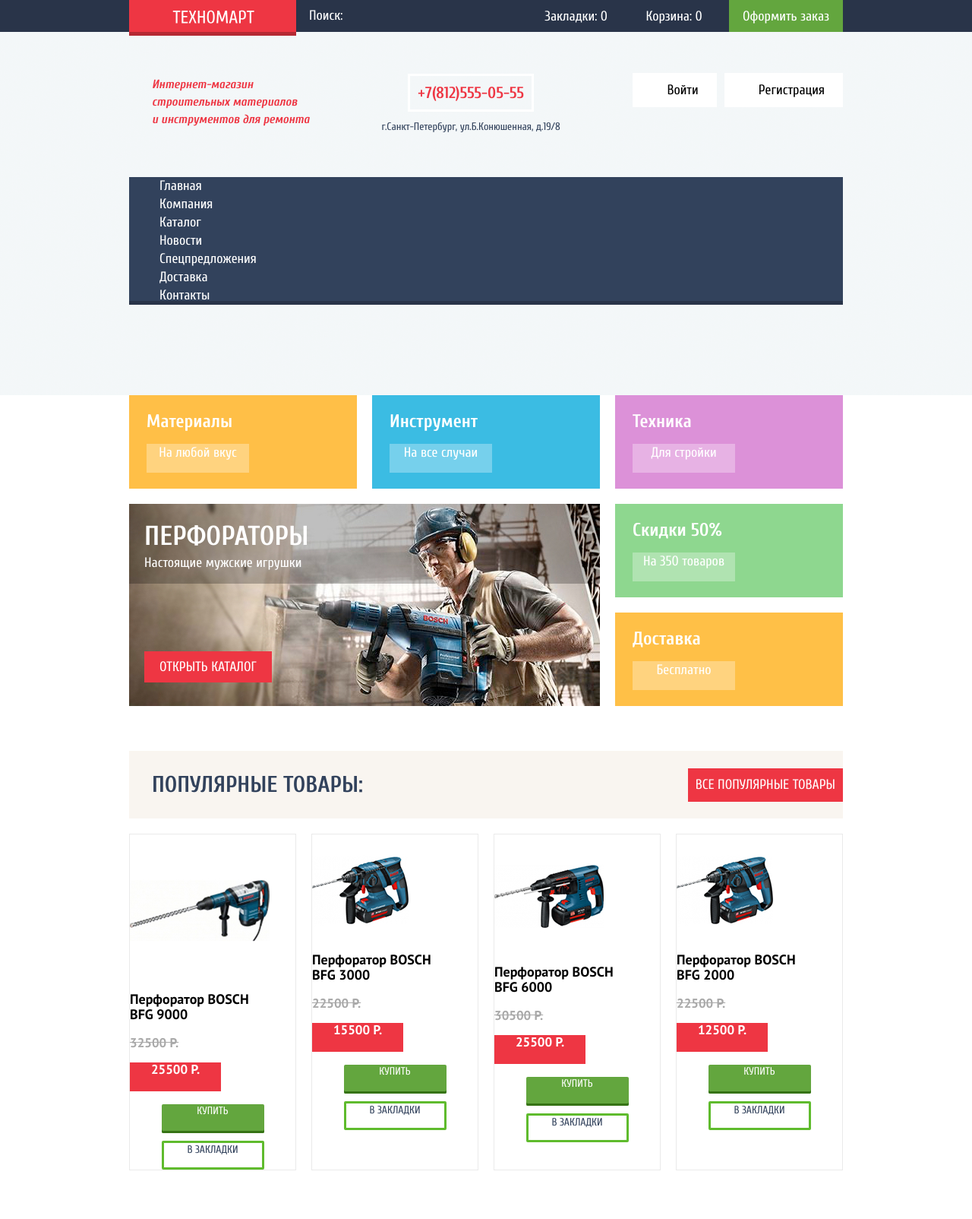
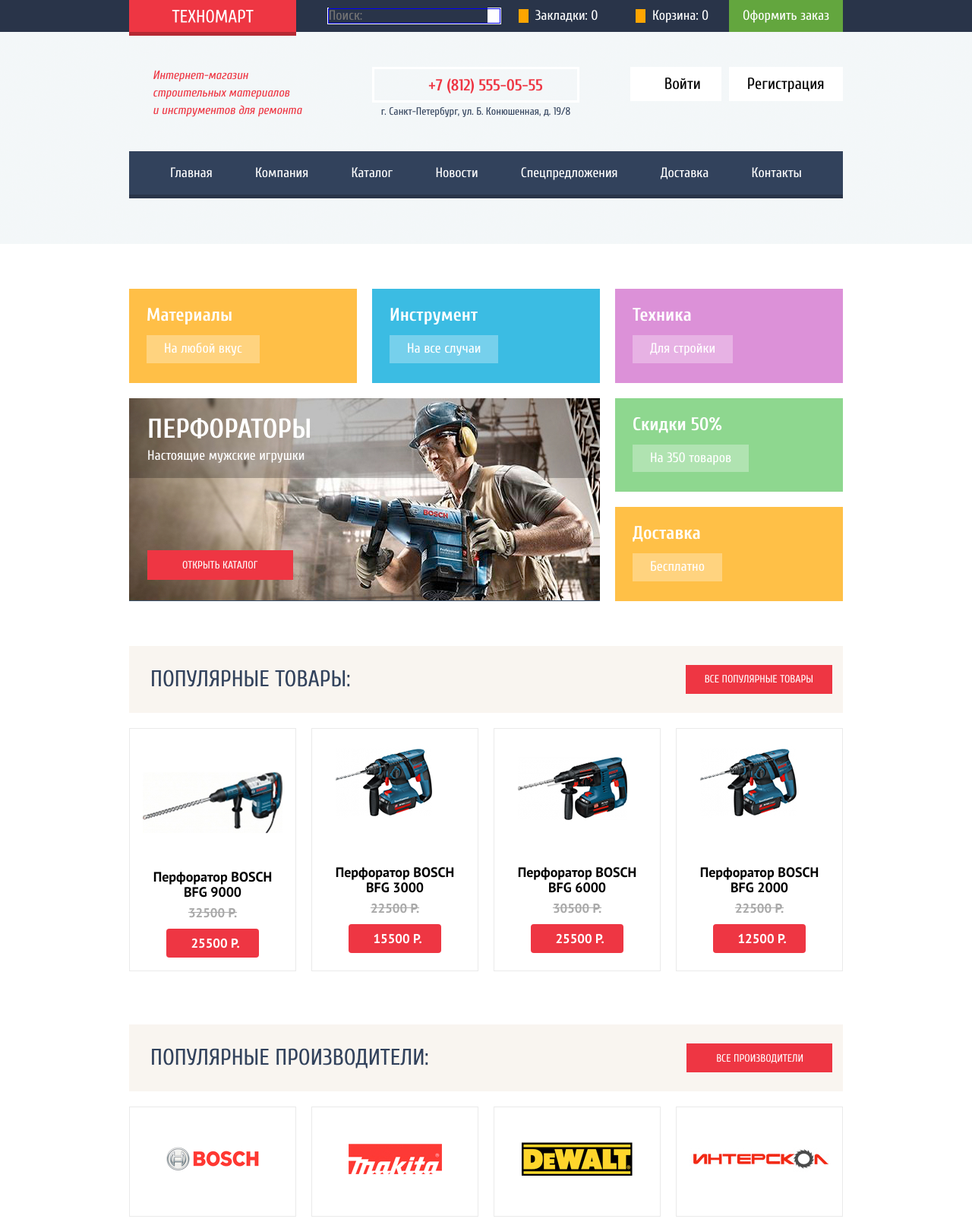
Before and after one commit to AlinaTopalova/1712619-technomart-30, a plain HTML site: page index.html in a window 1280 px wide. Shown: the top 1604 px of the page at 76% size. Drawn offline with Linux system fonts and the light colour scheme.

Commit message:
Доработка задания сетка на флексах для главной страницы и исправление замечаний

```diff
--- a/css/style.css
+++ b/css/style.css
@@ -11,7 +11,7 @@
   src: url("../fonts/cuprumbold.woff2") format("woff2"),
     url("../fonts/cuprumbold.woff") format("woff");
   font-weight: 700;
-  font-style: normal;
+  font-style: bold;
 }
 
 @font-face {
@@ -71,6 +71,7 @@
   --basic-red: #EE3643;
   --basic-dark-red: #CA2C37;
   --basic-extradark-red: #BA2732;
+  --basic-extradark-red2: #b52933;
   --basic-bright-green: #8ED78F;
   --basic-light-green: #5FBB2D;
   --basic-green: #63A63E;
@@ -86,20 +87,23 @@
 /* Global */
 
 body {
-  min-width: 960;
+  box-sizing: border-box;
+  min-width: 960px;
   margin: 0;
   padding: 0;
   font-family: "Cuprum", Arial, sans-serif;
   font-size: 18px;
-  line-height: 24px;
   font-style: normal;
   color: var(--basic-black);
   background-color: var(--basic-white);
-
   min-height: 100%;
   display: grid;
   grid-template-rows: min-content 1fr min-content;
   align-content: start;
+}
+
+body * {
+  box-sizing: inherit;
 }
 
 a {
@@ -141,14 +145,11 @@ img {
 
 .main-header {
   background-image: url("../img/top-background.png");
-}
-
-.top-header-wrapper {
-  background-color: var(--basic-extradark-blue);
+  padding-bottom: 65px;
 }
 
 .container {
-  width: 940px;
+  width: 960px;
   margin: 0 auto;
   padding: 0px 10px;
 }
@@ -156,42 +157,46 @@ img {
 
 /*header-top*/
 
-.main-header-top {
+.main-header-top-wrapper {
   background-color: var(--basic-extradark-blue);
-  display: grid;
-  grid-template-columns: 1fr 1fr 2fr;
-  width: 940px;
-  height: 42px;
-  margin-bottom: 47px;
-}
-.main-header-top {
-  background-color: var(--basic-extradark-blue);
-  display: grid;
-  grid-template-columns: 1fr 1fr 2fr;
-  width: 940px;
-  height: 42px;
-  margin-bottom: 47px;
 }
 
-.logo {
-  background-color: var(--basic-red);
-  width: 220px;
-  height: 47px;
-  box-shadow: inset 0px -5px 0px rgba(0, 0, 0, 0.24);
+.main-header-top {
+  display: flex;
 }
 
-.logo img {
-margin: 13px 57px 18px 57px;
+.header-logo {
+  background-color: var(--basic-red);
+  box-shadow: 0px 5px 0px var(--basic-extradark-red2);
+  padding: 12px 56px;
+}
+
+.header-logo img {
+  display: block;
+}
+
+.search-form {
+  background-color: var(--basic-extradark-blue);
+  color: white;
+  width: 271px;
+  align-self: stretch;
+  display: flex;
+  flex-direction: column;
+  justify-content: center;
+  padding-left: 41px;
 }
 
 .search-form input {
-  background-color: var(--basic-extradark-blue);
   border: none;
-  margin-top: 10px;
+  display: inline-block;
+  outline: 1px solid blue;
+  width: 100%;
+
 }
 
 .search-form input::placeholder {
-  color: var(--basic-white);
+  background-color: var(--basic-extradark-blue);
+  outline: none;
 }
 
 .search-form input:focus {
@@ -199,38 +204,34 @@ margin: 13px 57px 18px 57px;
   border: none;
 }
 
-.links {
-  justify-self: end;
+.header-links {
+  display: flex;
+  justify-content: flex-end;
 }
 
-.links a {
+.header-links a {
+  display: flex;
+  justify-content: center;
+  align-items: center;
   color: var(--basic-white);
+  width: 150px;
 }
 
-.header-bookmark {
-  padding: 10px 15px;
+.header-link-icon {
+  display: inline-block;
+  width: 13px;
+  height: 18px;
+  margin-right: 9px;
+  background-color: orange;
 }
 
-.header-cart {
-  display: inline-block;
-  text-align: center;
-  padding-top: 10px;
-  width: 136px;
-  height: 32px;
-}
-
-.header-bookmark:hover,
-.header-cart:hover {
+.header-link-bookmark:hover,
+.header-link-cart:hover {
   background-color: var(--basic-dark-grey);
   color: rgba(255, 255, 255, 0.5);
 }
 
 .checkout {
-  display: inline-block;
-  text-align: center;
-  padding-top: 10px;
-  width: 150px;
-  height: 32px;
   background-color: var(--basic-green);
 }
 
@@ -247,32 +248,40 @@ margin: 13px 57px 18px 57px;
 /*main-header-info*/
 
 .main-header-info {
-  display: grid;
-  grid-template-columns: 1fr 1fr 1fr;
-  column-gap: 20px;
-  margin-bottom: 40px;
+  display: flex;
+  padding-top: 46px;
+  padding-bottom: 40px;
+  padding-left: 41px;
 }
 
 .main-title {
   font-size: 16px;
   line-height: 23px;
+  font-weight: 400;
   font-style: italic;
   color: var(--basic-red);
-  margin-left: 30px;
+  margin: 0px;
+  margin-right: 93px;
 }
 
-.main-header-contacts{
-  text-align: center;
+.main-header-contacts p {
+  margin: 0px;
 }
 
-.header-phone {
+.main-header-contacts {
+  margin-right: 67px;
+}
+
+.header-phone a {
   font-size: 21px;
   line-height: 30px;
   font-weight: 700;
   color: var(--basic-red);
-  padding: 10px;
+}
+
+.header-phone {
+  padding: 6px 45px 5px 71px;
   border: 3px solid var(--basic-white);
-  margin: 0;
 }
 
 .header-address {
@@ -285,17 +294,30 @@ margin: 13px 57px 18px 57px;
 .user-links-list {
   display: flex;
   list-style: none;
+  margin: 0px;
+  padding: 0px;
 }
 
-.user-links a{
+.user-links-list a {
+  font-family: "Cuprum";
+  font-size: 21px;
+  line-height: 21px;
+  font-weight: 400;
   color: var(--basic-black);
   background-color: var(--basic-white);
+  display: block;
+}
+
+.user-links-list li:not(:nth-last-child(1)) {
+  margin-right: 10px;
+}
+
+.login-link {
+  padding: 12px 27px 12px 45px;
+}
+
+.sign-up-link {
   padding: 12px 24px;
-  margin-right: 0px;
-  margin-left: 10px;
-}
-.user-links a:nth-child(1) {
-  padding-left: 45px;
 }
 
 .user-links a:hover {
@@ -309,35 +331,43 @@ margin: 13px 57px 18px 57px;
 
 /*main navigation*/
 
-.main-navigation {
+.site-navigation {
+  display: flex;
+  justify-content: space-around;
+  list-style: none;
+  margin: 0px;
+  padding: 0px;
+  padding-left: 26px;
+  padding-right: 26px;
+  background-color: var(--basic-dark-blue);
+  box-shadow: 0px 5px 0px var(--basic-extradark-blue);
+  }
+
+.site-navigation a {
   font-size: 18px;
   line-height: 24px;
+  font-weight: 400;
+  display: inline-block;
   color: var(--basic-white);
-  background-color: var(--basic-dark-blue);
-  box-shadow: inset 0px -5px 0px #293449;
-  padding: 0px;
-  margin-bottom: 119px;;
+  padding: 17px 26px 16px 26px;
 }
 
-.site-navigation {
-  list-style: none;
-}
-
-.site-navigation a {
-  color: var(--basic-white);
-}
-
-.main-navigation a:hover {
+.site-navigation a:hover {
   background-color: var(--basic-extradark-blue);
 }
 
-.main-navigation a:focus {
+.site-navigation a:focus {
   background-color: var(--basic-extradark-blue);
   opacity: 0.5;
 }
 
 
 /*offers*/
+
+.offers {
+  padding-top: 59px;
+  padding-bottom: 59px;
+}
 
 .offers-list {
   display: grid;
@@ -346,13 +376,15 @@ margin: 13px 57px 18px 57px;
   list-style: none;
   margin: 0px;
   padding: 0px;
-  margin-bottom: 59px;
 }
 
 .offer-slider {
   position: relative;
   grid-column: 1/span 2;
   grid-row: 2/span 2;
+  padding: 23px 24px 27px 24px;
+  background-color: var(--basic-grey);
+  z-index: -2;
 }
 
 .offer-slide img {
@@ -367,15 +399,12 @@ margin: 13px 57px 18px 57px;
   line-height: 30px;
   font-weight: 700;
   color: var(--basic-white);
-  padding-left: 23px;
-  padding-top: 20px;
   margin: 0px;
-  margin-bottom: 14px;
+  margin-bottom: 11px;
 }
 
 .offer-item {
-  width: 300px;
-  height: 123px;
+  padding: 20px 23px 26px 23px;
 }
 
 .offer-item-materials {
@@ -406,10 +435,9 @@ margin: 13px 57px 18px 57px;
   display: inline-block;
   color: var(--basic-white);
   background: rgba(255,255,255,0.3);
-  margin-left: 23px;
-  width: 135px;
-  height: 38px;
   text-align: center;
+  padding: 8px 23px 8px 23px;
+  box-sizing: border-box;
 
 }
 
@@ -427,8 +455,7 @@ margin: 13px 57px 18px 57px;
   font-weight: 700;
   text-transform: uppercase;
   color: var(--basic-white);
-  margin-left: 20px;
-  margin-top: 25px;
+  margin: 0px;
   margin-bottom: 5px;
 }
 
@@ -437,58 +464,68 @@ margin: 13px 57px 18px 57px;
   line-height: 24px;
   color: var(--basic-white);
   margin: 0px;
-  padding-left: 20px;
-  margin-bottom: 113px;
+  margin-bottom: 121px;
 }
 
 .slide-button {
-  padding: 10px 20px;
-  margin-left: 20px;
+  font-family: "Cuprum";
+  font-size: 14px;
+  line-height: 18px;
+  font-weight: 400;
+  padding: 12px 47px 11px 46px;
 }
 
 
 /*popular products*/
 .pop-products {
-  margin-bottom: 70px;
+  padding-bottom: 70px;
 }
 
 .pop-section {
   display: flex;
   justify-content: space-between;
   align-items: center;
-  height: 89px;
   background-color: var(--basic-dark-white2);
   margin-bottom: 20px;
+  padding: 25px 14px 25px 28px;
 }
 
-
 .second-title {
-  display: inline-block;
   font-size: 30px;
   line-height: 30px;
+  font-weight: 400;
   text-transform: uppercase;
   color: var(--basic-dark-blue);
-  padding-left: 30px;
   margin: 0px;
+}
+
+.pop-products-button {
+  font-size: 14px;
+  line-height: 18px;
+  padding: 10px 25px 10px 25px ;
 }
 
 .products-list {
   display: grid;
   grid-template-columns: repeat(4, 1fr);
   list-style: none;
-  width: 940px;
   gap: 20px;
   margin: 0px;
   padding: 0px;
 }
 
-.pop-products-button {
-  margin: 0px;
-  padding-right: 10px;
+.product-item {
+  display: flex;
+  flex-direction: column;
+  align-items: center;
+  border: 1px solid #EAEAEA;
+  padding-top: 15px;
+  padding-bottom: 17px;
 }
 
-.product-item {
-  border: 1px solid #EAEAEA;
+.product-image {
+  margin: 0px;
+  min-height: 164px;
 }
 
 .product-card-title {
@@ -496,7 +533,11 @@ margin: 13px 57px 18px 57px;
   font-weight: 700;
   font-size: 18px;
   line-height: 20px;
+  text-align: center;
   color: var(--basic-black);
+  margin: 0px;
+  margin-bottom: 8px;
+
 }
 
 .old-price {
@@ -507,6 +548,8 @@ margin: 13px 57px 18px 57px;
   text-transform: uppercase;
   text-decoration-line: line-through;
   color: var(--basic-light-grey3);
+  margin: 0px;
+  margin-bottom: 12px;
 }
 
 .new-price {
@@ -515,15 +558,15 @@ margin: 13px 57px 18px 57px;
   line-height: 18px;
   font-weight: 700;
   text-transform: uppercase;
-  text-align: center;
   color: var(--basic-white);
   background-color: var(--basic-red);
-  width: 120px;
-  height: 38px;
+  border-radius: 4px;
+  margin: 0px;
+  padding: 10px 25px 10px 32px;
 }
 
 .actions {
-  display: flex;
+  display: none;
   flex-direction: column;
   align-items: center;
 }
@@ -539,8 +582,7 @@ margin: 13px 57px 18px 57px;
   background-color: var(--basic-green);
   box-shadow: inset 0px -3px 0px #367315;
   border-radius: 2px;
-  width: 135px;
-  height: 38px;
+  padding: 13px 41px 12px 54px;
   margin-bottom: 10px;
 }
 
@@ -564,8 +606,7 @@ margin: 13px 57px 18px 57px;
   border: 3px solid var(--basic-light-green);
   box-sizing: border-box;
   border-radius: 2px;
-  width: 135px;
-  height: 38px;
+  padding: 11px 32px 11px 31px;
 }
 
 .add-bookmark:hover {
@@ -580,7 +621,13 @@ margin: 13px 57px 18px 57px;
 
 /*popular producer*/
 .pop-producers {
-  margin-bottom: 70px;
+  padding-bottom: 70px;
+}
+
+.pop-producers-button {
+  font-size: 14px;
+  line-height: 18px;
+  padding: 11px 38px 9px 39px;
 }
 
 .producers-list {
@@ -593,17 +640,23 @@ margin: 13px 57px 18px 57px;
 }
 
 .producers-list li {
+  display: flex;
+  justify-content: center;
+  align-items: center;
+  width: 220px;
+  min-height: 145px;
   border: 1px solid #EAEAEA;
-}
-.producers-list a {
-  margin: auto;
 }
 
 
 /*service*/
 
-.service-wrapper {
+.service-info-wrapper {
   background-color: var(--basic-dark-white);
+}
+
+.service-info {
+  padding: 65px 10px 99px 10px;
 }
 
 .service {
@@ -618,9 +671,9 @@ margin: 13px 57px 18px 57px;
 
 .service-list {
   list-style: none;
-  margin-left: 80px;
-  padding:0px;
-
+  margin: 0px;
+  padding: 0px;
+  margin-left: 82px;
 }
 
 .main-service-title {
@@ -630,64 +683,73 @@ margin: 13px 57px 18px 57px;
   text-transform: uppercase;
   color: var(--basic-black);
   margin: 0px;
-  padding-top: 67px;
+  margin-bottom: 27px;
+}
 
+.main-service-description {
+  font-family: PT Sans;
+  font-size: 13px;
+  line-height: 24px;
+  margin: 0px;
+  margin-bottom: 69px;
 }
 
 .service-title {
   font-family: "Cuprum";
   font-size: 30px;
   line-height: 30px;
+  font-weight: normal;
   text-transform: uppercase;
   color: var(--basic-dark-blue);
   margin: 0px;
+  margin-bottom: 28px;
 }
 
-.service-buttons {
+.service-buttons-list {
   list-style: none;
   margin: 0px;
-  padding:0px;
+  padding: 0px;
 }
 
 .service-button {
   font-size: 21px;
   line-height: 30px;
   font-weight: 700;
-  font: inherit;
   color: var(--basic-white);
   background-color: var(--basic-dark-blue);
-  box-shadow: 0px 1px 0px var(--basic-extradark-blue), inset 0px 1px 0px #405069;
+  box-shadow: 0px 1px 0px var(--basic-extradark-blue),
+  inset 0px 1px 0px #405069;
   border: none;
+  outline: none;
   width: 240px;
   height: 61px;
-  padding: 20px;
+  padding-left: 22px;
   text-align: left;
 }
 
 .service-button:hover {
   background-color: var(--basic-extradark-blue);
-  box-shadow: 0px 1px 0px #293449, inset 0px 1px 0px #405069;
-  outline: none;
+  box-shadow: 0px 1px 0px var(--basic-extradark-blue),
+  inset 0px 1px 0px #405069;
 }
 
 .service-button:focus {
   background-color: var(--basic-white);
-  box-shadow: 0px 1px 0px #FFFFFF, inset 0px 1px 0px #FFFFFF;
+  box-shadow: 0px 1px 0px var(--basic-white), inset 0px 1px 0px var(--basic-white);
   color: var(--basic-dark-blue);
-  outline: none;
 }
 
 .service-button:active {
   background-color: var(--basic-white);
-  box-shadow: 0px 1px 0px #FFFFFF, inset 0px 1px 0px #FFFFFF;
+  box-shadow: 0px 1px 0px var(--basic-white), inset 0px 1px 0px var(--basic-white);
   color: var(--basic-dark-blue);
-  outline: none;
 }
 
 .description {
   font-family: PT Sans;
   font-size: 13px;
   line-height: 24px;
+  margin: 0px;
 }
 
 
@@ -696,29 +758,39 @@ margin: 13px 57px 18px 57px;
 .company-info {
   display: flex;
   justify-content: space-between;
-  margin-bottom: 70px;
+  padding-top: 70px;
+  padding-bottom: 70px;
 }
 
 .company-title {
   color: var(--basic-black);
-  padding-top: 74px;
-  padding-left: 0px;
-  margin-bottom: 24px;
+  margin-bottom: 25px;
 }
 
 .company-description {
-  margin-bottom: 35px;
+  margin-bottom: 27px;
 }
 
 .partners-list {
   font-size: 18px;
   line-height: 24px;
-  margin-bottom: 23px;
-  margin-bottom: 20px;
+  margin: 0px;
+  margin-bottom: 25px;
+}
+
+.partners-list li {
+  margin-bottom: 14px;
+}
+
+.partners-list li:nth-child(3) {
+  margin-bottom: 0px;
 }
 
 .about-company-button {
-  padding: 11px 40px 9px 40px;
+  padding: 11px 40px;
+  font-size: 14px;
+  line-height: 18px;
+  font-weight: 400;
 }
 
 
@@ -726,44 +798,61 @@ margin: 13px 57px 18px 57px;
 
 .contacts-title {
   color: var(--basic-black);
-  padding-top: 74px;
-  padding-left: 0px;
   margin-bottom: 24px;
+}
+
+.contacts-description {
+  margin-bottom: 35px;
 }
 
 .contacts-map {
   display: flex;
   flex-direction: column;
-  justify-content: center;
 }
 
 .map {
-  margin-bottom: 24px;
+  margin-bottom: 19px;
 }
 
 .contacts-map-button {
-  text-align: center;
-  padding-right: 0px;
+  font-size: 14px;
+  line-height: 18px;
+  font-weight: 400;
+  padding: 11px 61px 9px 61px;
 }
 
 
 /*footer*/
+.footer-top-wrapper {
+  background-color: var(--basic-dark-blue);
+}
 
 .footer-top {
   display: grid;
   grid-template-columns: 360px 1fr;
-}
-
-.footer-top-wrapper {
-  background-color: var(--basic-dark-blue);
+  padding-bottom: 50px;
 }
 
 .footer-contacts p {
   color: var(--basic-white);
+  margin: 0px;
+  line-height: 24px;
 }
 
 .footer-contacts {
   grid-row: 1/3;
+}
+
+.footer-logo {
+  display: inline-block;
+  background-color: var(--basic-red);
+  box-shadow: 0px 5px 0px var(--basic-extradark-red2);
+  padding: 20px 41px;
+  margin-bottom: 23px;
+}
+
+.footer-logo img{
+  display: block;
 }
 
 .footer-navigation {
@@ -775,23 +864,37 @@ margin: 13px 57px 18px 57px;
 }
 
 .footer-navigation-list {
+  display: flex;
   list-style: none;
   margin: 0px;
   padding: 0px;
+  margin-top: 40px;
+  margin-left: 34px;
+  margin-bottom: 15px;
 }
 
 .footer-navigation-list a {
   color: var(--basic-white);
 }
 
+.footer-navigation-list li:not(:nth-last-child(1)) {
+  margin-right: 58px;
+}
+
 .products-menu-list {
+  display: flex;
   list-style: none;
   margin: 0px;
   padding: 0px;
+  margin-left: 58px;
 }
 
 .products-menu-list a {
   color: var(--basic-light-yellow);
+}
+
+.products-menu-list li:not(:nth-last-child(1)) {
+  margin-right: 58px;
 }
 
 .footer-navigation-list a:hover {
@@ -845,8 +948,13 @@ margin: 13px 57px 18px 57px;
 
 .social {
   display: flex;
-  justify-content: space-between;
-  width: 130px;
+  justify-content: center;
+  align-items: center;
+  font-size: 0px;
+}
+.social a {
+  padding: 15px 15px;
+  margin-right: 19px;
 }
 
 .vk {
--- a/index.html
+++ b/index.html
@@ -12,19 +12,23 @@
   </head>
   <body class="page-body">
     <header class="main-header">
-      <div class="top-header-wrapper">
+      <div class="main-header-top-wrapper">
         <section class="main-header-top container">
-        <div class="logo">
-          <a class="main-header-logo" href="#">
+          <div class="header-logo">
+            <a href="#">
               <img src="img/logo.svg" width="108" height="18" alt="Логотип Техномарт">
             </a>
           </div>
           <form class="search-form" method="post" action="https://echo.htmlacademy.ru">
             <input type="search" placeholder= "Поиск:">
           </form>
-          <div class="links">
-            <a class="header-bookmark" href="#">Закладки: 0</a>
-            <a class="header-cart" href="#">Корзина: 0</a>
+          <div class="header-links">
+            <a class="header-link header-link-bookmark" href="#">
+              <span class="header-link-icon"></span>Закладки: 0
+            </a>
+            <a class="header-link header-link-cart" href="#">
+              <span class="header-link-icon"></span>Корзина: 0
+            </a>
             <a class="checkout" href="#">Оформить заказ</a>
           </div>
         </section>
@@ -32,26 +36,26 @@
       <section class="main-header-info container">
         <h1 class="main-title">Интернет-магазин<br>
             строительных материалов<br>
-            и инструментов для ремонта</h1>
+            и инструментов для ремонта
+        </h1>
         <div class="main-header-contacts">
           <h2 hidden>Телефон и адрес</h2>
-          <p>
-            <a class="header-phone" href="tel:+78125550555">+7(812)555-05-55</a>
+          <p class="header-phone"><a href="tel:+78125550555">
+            +7 (812) 555-05-55</a>
           </p>
-          <p class="header-address">г.Санкт-Петербург, ул.Б.Конюшенная, д.19/8</p>
+          <p class="header-address">г. Санкт-Петербург, ул. Б. Конюшенная, д. 19/8
+          </p>
         </div>
-        <div class="user-links">
         <ul class="user-links-list">
-            <li>
+            <li class="user-links-item">
               <a class="login-link" href="#">Войти</a>
             </li>
-            <li>
+            <li class="user-links-item">
               <a class="sign-up-link" href="#">Регистрация</a>
             </li>
         </ul>
-        </div>
       </section>
-      <nav class="main-navigation container">
+      <nav class="container">
         <ul class="site-navigation">
           <li>
             <a>Главная</a>
@@ -186,7 +190,7 @@
       <section class="pop-producers container">
         <div class="pop-section">
           <h2 class="second-title">Популярные производители:</h2>
-          <a class="pop-section-button button" href="#">Все производители</a>
+          <a class="pop-producers-button button" href="#">Все производители</a>
         </div>
         <ul class="producers-list">
           <li>
@@ -231,14 +235,14 @@
           </li>
         </ul>
       </section>
-      <div class="service-wrapper">
-      <section class="container">
+      <div class="service-info-wrapper">
+      <section class="service-info container">
             <h2 class="main-service-title">Сервисы</h2>
-            <p class="description">Хороший интернет-магазин отличается от плохого не только ценами!<br>
+            <p class="main-service-description">Хороший интернет-магазин отличается от плохого не только ценами!<br>
             Мы стараемся изо всех сил, чтобы сделать ваши покупки приятными.
             </p>
           <div class="service">
-          <ul class="service-buttons">
+          <ul class="service-buttons-list">
             <li>
               <button type="button" class="service-button" disabled>Доставка</button>
             </li>
@@ -250,14 +254,14 @@
             </li>
           </ul>
           <ul class="service-list">
-            <li class="service-item" hidden>
+            <li class="service-item">
               <h2 class="service-title">Доставка</h2>
               <p class="description">Мы с удовольствием доставим ваш товар прямо<br>
                к вашему подъезду совершенно бесплатно!<br>
                Ведь мы неплохо заработаем,<br>
                поднимая его на ваш этаж!<br>
             </li>
-            <li class="service-item" >
+            <li class="service-item" hidden>
               <h2 class="service-title">Гарантия</h2>
               <p class="description">Если купленный у нас товар поломается или заискрит,<br>
                а также в случае пожара, спровоцированного его<br>
@@ -277,7 +281,7 @@
     </div>
     <div class="company-info container">
       <section class="about-company">
-        <h2 class="second-title company-title">Компания "ТЕХНОМАРТ"</h2>
+        <h2 class="second-title company-title">Компания «Техномарт»</h2>
         <p class="company-description description">Настоящий мужской шоппинг начинается здесь! Огромный выбор товаров для<br>
            ремонта и строительства не оставит равнодушным любителей сэкономить на<br>
            гастарбайтерах.</p>
@@ -292,7 +296,7 @@
       </section>
       <section class="contacts">
         <h2 class="second-title contacts-title">Контакты</h2>
-        <p class="description">Вы можете забрать товар сами,<br>
+        <p class="contacts-description description">Вы можете забрать товар сами,<br>
             заехав в наш офис:
         </p>
         <div class="contacts-map">
@@ -309,11 +313,11 @@
       <div class="footer-top container">
         <section class="footer-contacts">
           <h2 hidden>Адрес и телефон</h2>
-            <div class="logo">
-              <a class="footer-logo"><img src="img/logo.svg" width="138" height="23" alt="Логотип Техномарт"></a>
+            <div class="footer-logo">
+              <a href="#"><img src="img/logo.svg" width="138" height="23" alt="Логотип Техномарт"></a>
             </div>
-              <p>г.Санкт-Петербург, ул. Б.Конюшенная, д. 19/8<br>
-               +7(812)555-05-55</p>
+              <p>г. Санкт-Петербург, ул. Б. Конюшенная, д. 19/8<br>
+               +7 (812) 555-05-55</p>
         </section>
         <nav class="footer-navigation">
           <h2 hidden>Навигация по сайту</h2>
```
Lines whose indentation alone changed are shown as unchanged.
